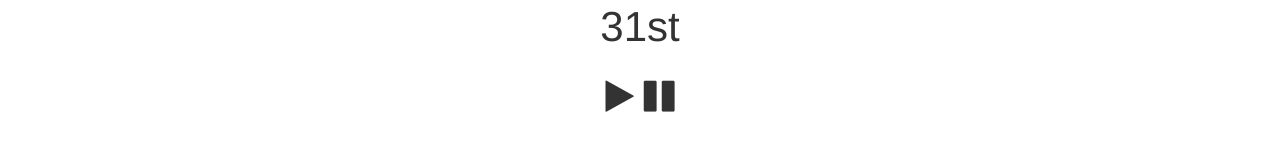
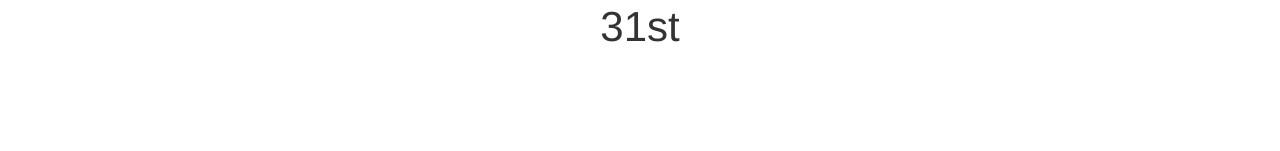
Before and after one commit to rknightuk/webres-event-mapper, a plain HTML site: page index.html in a window 1280 px wide. Shown: the part 711-862 px from the top of the page. Drawn offline with nearby package versions, Linux system fonts and the light colour scheme; some packages are replaced by stand-ins of ours.

Commit message:
Remove play button

```diff
--- a/index.html
+++ b/index.html
@@ -102,10 +102,6 @@
 				<input id="test" type="range" min="1" max="31" value="31">
 				<span>31st</span>
 
-				<h1>
-					<i class="fa fa-play"></i>
-					<i class="fa fa-pause"></i>
-				</h1>
 			</div>
 		</div>
 
```
Also changed, not shown: main.js (line endings or trailing spaces).
